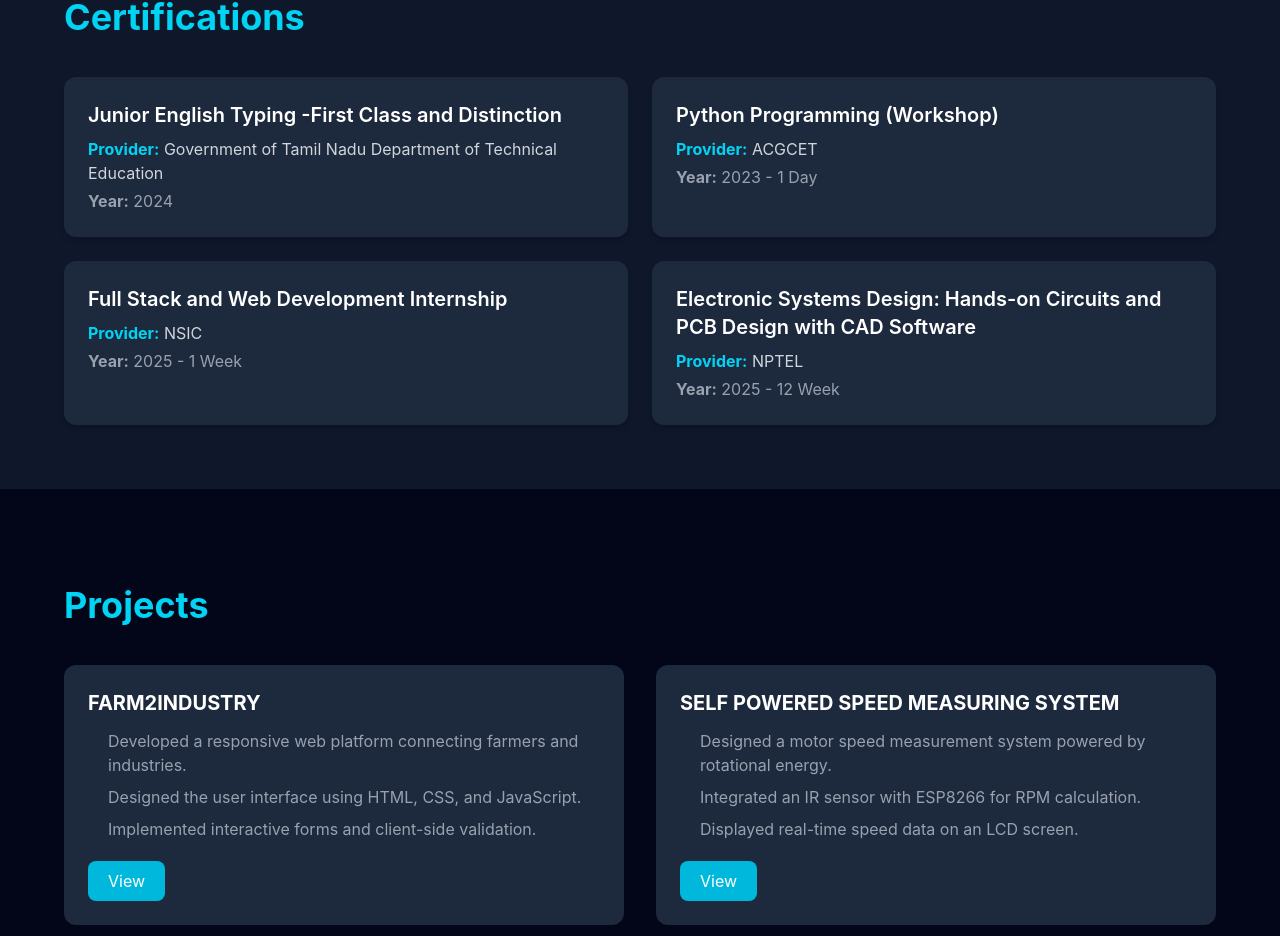
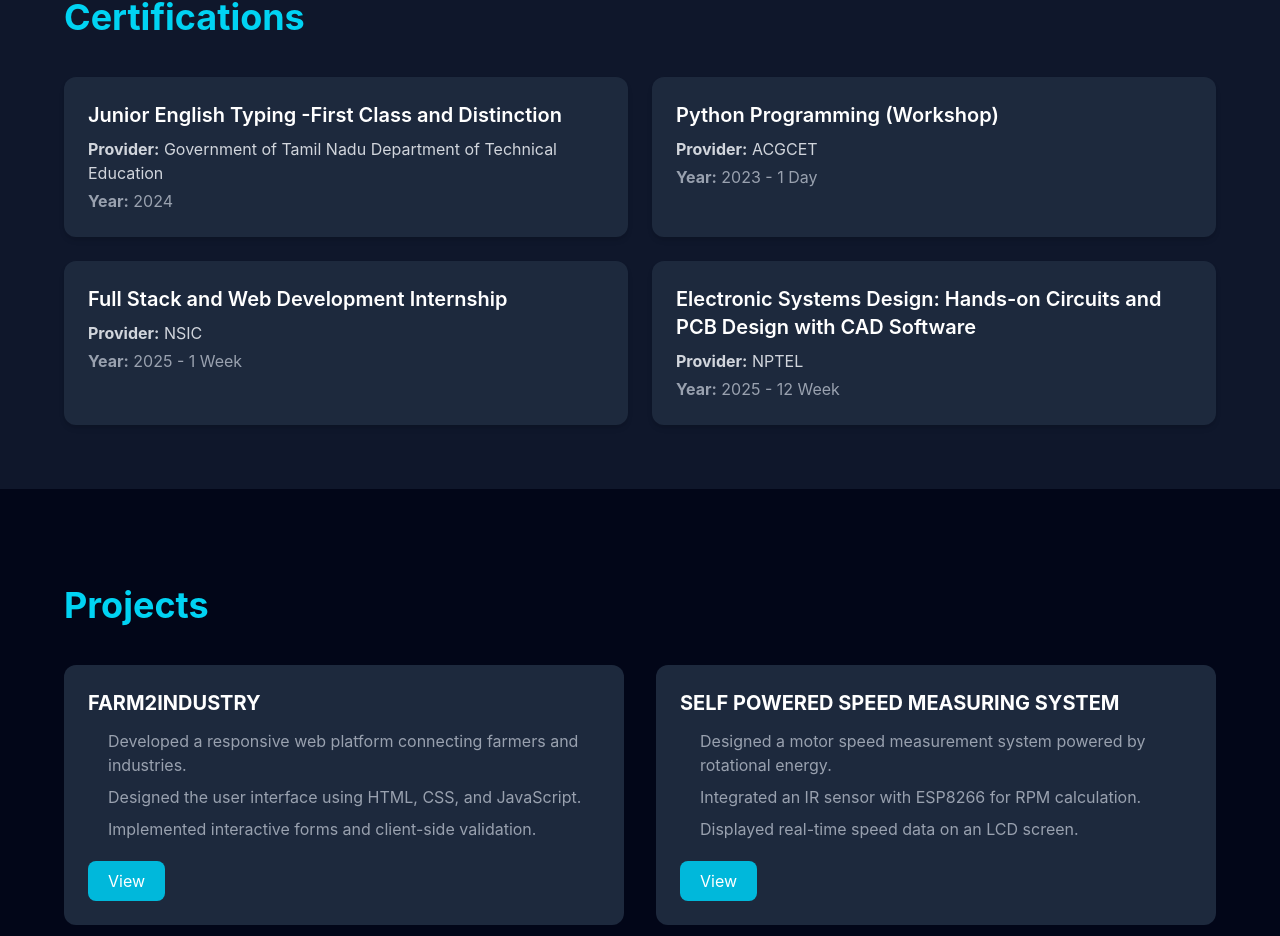
Before and after one commit to Deepavekat/Portfolio, a React (Vite) app: page / in a window 1280 px wide. Shown: the part 2451-3387 px from the top of the page. Built offline with nearby package versions, Linux system fonts and the light colour scheme.

Commit message:
Update Certification component

```diff
--- a/src/Certification.jsx
+++ b/src/Certification.jsx
@@ -38,7 +38,7 @@ export default function Certifications() {
               <h3 className="text-xl font-semibold">{cert.title}</h3>
 
               <p className="text-gray-300 mt-2">
-                <strong className="text-cyan-400">Provider:</strong> {cert.provider}
+                <strong>Provider:</strong> {cert.provider}
               </p>
 
               <p className="text-gray-400 mt-1">
```
